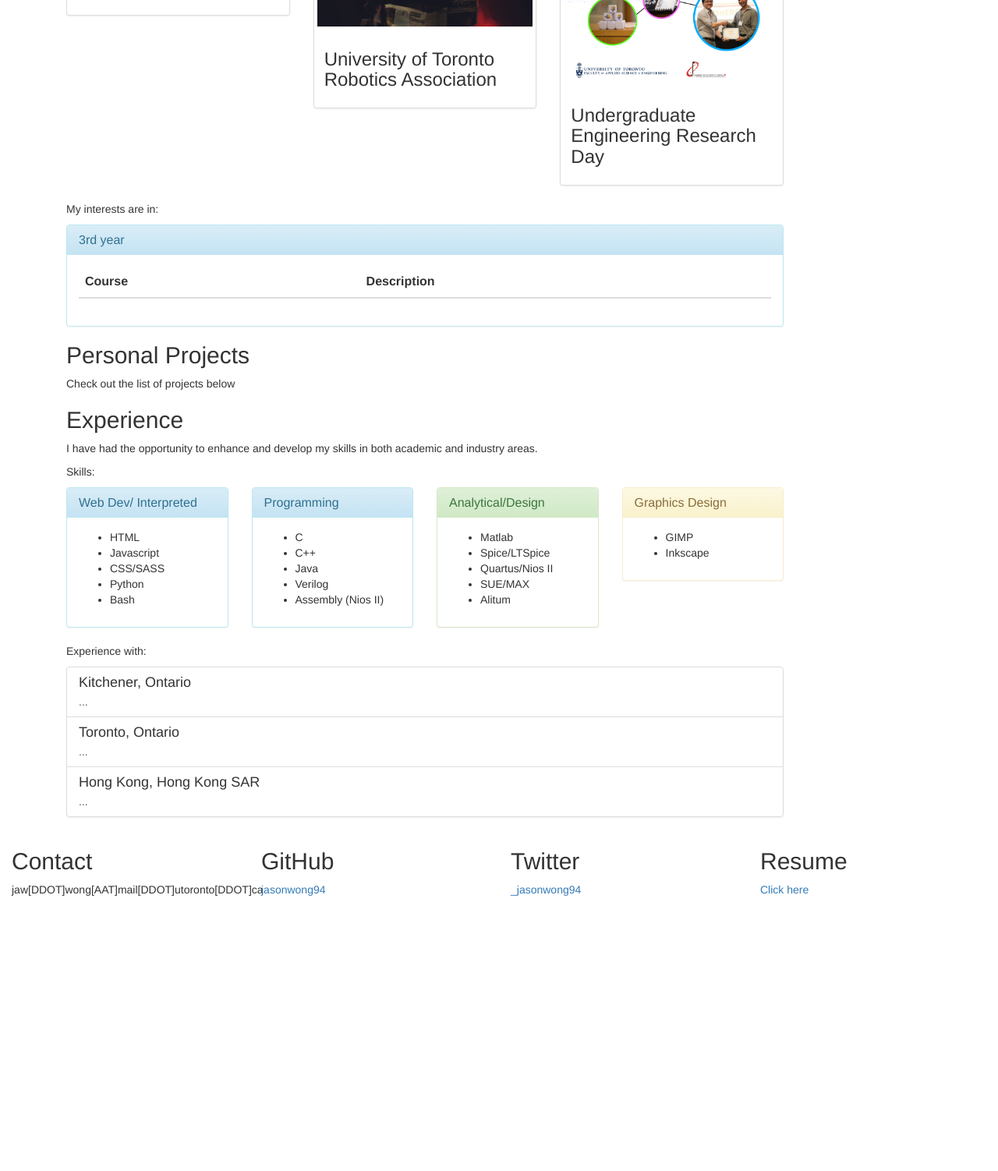
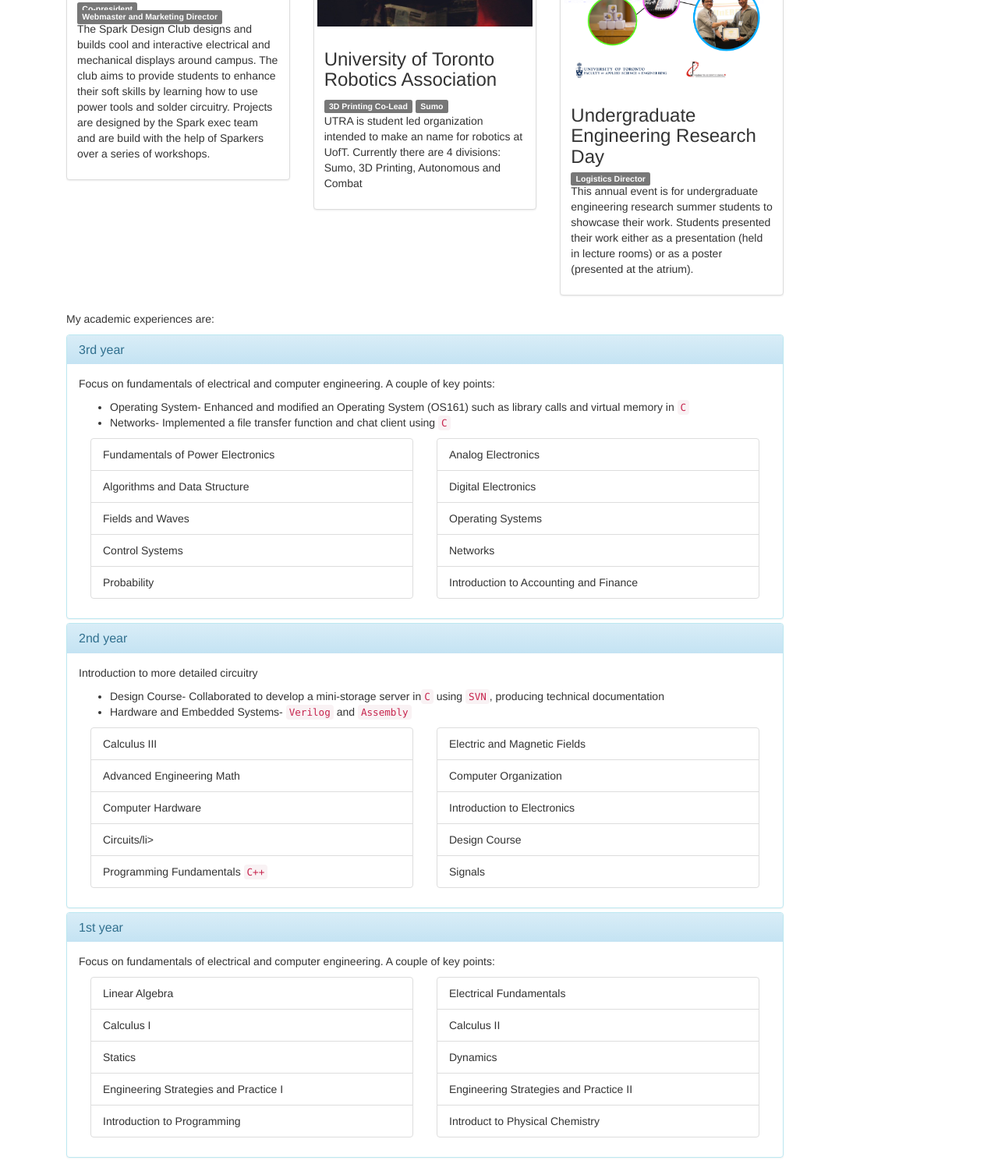
Before and after one commit to jasonwong94/Personal-Website, a plain HTML site: page index.html in a window 1280 px wide. Shown: the part 1235-2737 px from the top of the page at 78% size. Before the commit the page ends 2396 px from the top, so only its background shows below. Drawn offline with nearby package versions, Linux system fonts and the light colour scheme.

Commit message:
Rough version for academic section

```diff
--- a/index.html
+++ b/index.html
@@ -14,7 +14,7 @@
 		<div class="container">
 			<header class="jumbotron">
 				<h1>Welcome</h1>
-				<p>Jason Wong ECE 1T6 + PEY, University of Toronto</P>
+				<p>Jason Wong ECE 1T6 + PEY, University of Toronto</p>
 			</header>
 			<div class="col-sm-10">
 			<section id="about">
@@ -43,6 +43,9 @@
 							<img src="./Images/Spark.png" alt="Spark Design Club">
 							<div class="caption">
 								<h3>Spark Design Club</h3>
+								<div class="label label-default">Co-president</div>
+								<div class="label label-default">Webmaster and Marketing Director</div>
+								<p>The Spark Design Club designs and builds cool and interactive electrical and mechanical displays around campus. The club aims to provide students to enhance their soft skills by learning how to use power tools and solder circuitry. Projects are designed by the Spark exec team and are build with the help of Sparkers over a series of workshops.</p>
 							</div>
 						</div>
 					</div>
@@ -52,6 +55,9 @@
 							<img src="./Images/UTRA.jpg" alt="University of Toronto Robotics Assoication">
 							<div class="caption">
 								<h3>University of Toronto Robotics Association</h3>
+								<div class="label label-default">3D Printing Co-Lead</div>
+								<div class="label label-default">Sumo</div>
+								<p>UTRA is student led organization intended to make an name for robotics at UofT. Currently there are 4 divisions: Sumo, 3D Printing, Autonomous and Combat</p>
 							</div>
 						</div>
 					</div>
@@ -61,26 +67,93 @@
 							<img src="./Images/UnERD.png" alt="UnERD 2015">
 							<div class="caption">
 								<h3>Undergraduate Engineering Research Day</h3>
+								<div class="label label-default">Logistics Director</div>
+								<p>This annual event is for undergraduate engineering research summer students to showcase their work. Students presented their work either as a presentation (held in lecture rooms) or as a poster (presented at the atrium).</p>
 							</div>
 						</div>
 					</div>
 				</article>
 
-				<p>My interests are in: </p>
+				<p>My academic experiences are: </p>
 				<article class="panel-group">
 					<div class="panel panel-info" data-toggle="collapse">
 						<div class="panel-heading">
 							<h3 class="panel-title">3rd year</h3>
 						</div>
 						<div class="panel-body">
-							<table class="table">
-								<thead>
-									<th>Course</th>
-									<th>Description</th>
-								</thead>
-								<tbody>
-								</tbody>
-							</table>
+							<p>Focus on fundamentals of electrical and computer engineering. A couple of key points:
+							<ul>
+								<li>Operating System- Enhanced and modified an Operating System (OS161) such as library calls and virtual memory in <code>C</code></li>
+								<li>Networks- Implemented a file transfer function and chat client using <code>C</code> </li>
+							</ul>
+							</p>
+							<ul class="list-body col-md-6">
+								<li class="list-group-item">Fundamentals of Power Electronics</li>
+								<li class="list-group-item">Algorithms and Data Structure</li>
+								<li class="list-group-item">Fields and Waves</li>
+								<li class="list-group-item">Control Systems</li>
+								<li class="list-group-item">Probability</li>
+							</ul>
+							<ul class="list-body col-md-6">
+								<li class="list-group-item">Analog Electronics</li>
+								<li class="list-group-item">Digital Electronics</li>
+								<li class="list-group-item">Operating Systems</li>
+								<li class="list-group-item">Networks</li>
+								<li class="list-group-item">Introduction to Accounting and Finance</li>
+							</ul>
+						</div>
+					</div>
+
+					<div class="panel panel-info" data-toggle="collapse">
+						<div class="panel-heading">
+							<h3 class="panel-title">2nd year</h3>
+						</div>
+						<div class="panel-body">
+							<p>Introduction to more detailed circuitry</p>
+							<ul>
+								<li>Design Course- Collaborated to develop a mini-storage server in<code>C</code> using <code>SVN</code>, producing technical documentation</li>
+								<li>Hardware and Embedded Systems-  <code>Verilog</code> and <code>Assembly</code>  </li>
+							</ul>
+							</p>
+							<ul class="list-body col-md-6">
+								<li class="list-group-item">Calculus III</li>
+								<li class="list-group-item">Advanced Engineering Math</li>
+								<li class="list-group-item">Computer Hardware</li>
+								<li class="list-group-item">Circuits/li>
+								<li class="list-group-item">Programming Fundamentals <code>C++</code></li>
+							</ul>
+							<ul class="list-body col-md-6">
+								<li class="list-group-item">Electric and Magnetic Fields</li>
+								<li class="list-group-item">Computer Organization</li>
+								<li class="list-group-item">Introduction to Electronics</li>
+								<li class="list-group-item">Design Course</li>
+								<li class="list-group-item">Signals</li>
+							</ul>
+						</div>
+					</div>
+
+					<div class="panel panel-info" data-toggle="collapse">
+						<div class="panel-heading">
+							<h3 class="panel-title">1st year</h3>
+						</div>
+						<div class="panel-body">
+							<p>Focus on fundamentals of electrical and computer engineering. A couple of key points:
+							</p>
+							<ul class="list-body col-md-6">
+								<li class="list-group-item">Linear Algebra</li>
+								<li class="list-group-item">Calculus I</li>
+								<li class="list-group-item">Statics</li>
+								<li class="list-group-item">Engineering Strategies and Practice I</li>
+								<li class="list-group-item">Introduction to Programming</li>
+							</ul>
+							<ul class="list-body col-md-6">
+								<li class="list-group-item">Electrical Fundamentals</li>
+								<li class="list-group-item">Calculus II</li>
+								<li class="list-group-item">Dynamics</li>
+								<li class="list-group-item">Engineering Strategies and Practice II</li>
+								<li class="list-group-item">Introduct to Physical Chemistry</li>
+							</ul>
+
 						</div>
 					</div>
 				</article>
```
